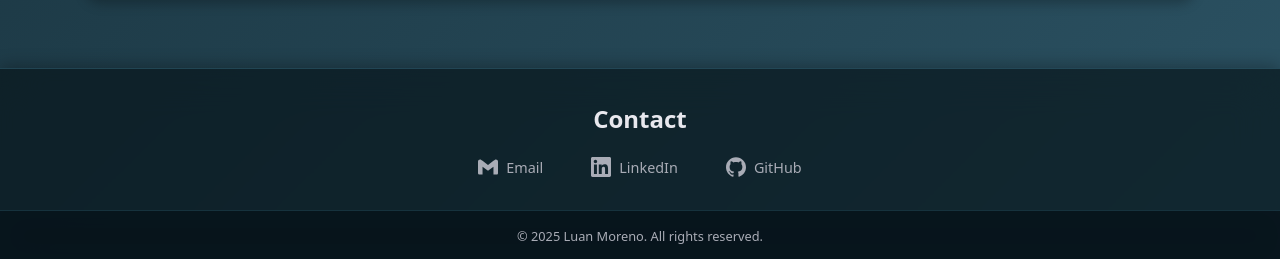
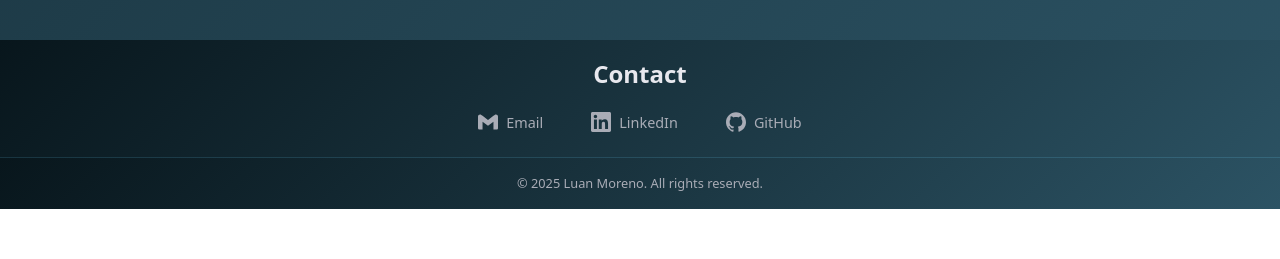
Before and after one commit to LuanMoreno10/portfolio-luan, a React (Vite) app in the folder frontend/: page / in a window 1280 px wide. Shown: the part 2365-2624 px from the top of the page. After the commit the page ends 2574 px from the top, so only its background shows below. Built offline with nearby package versions, Linux system fonts and the light colour scheme.

Commit message:
Footer edit and skills

```diff
--- a/frontend/src/components/Navbar.jsx
+++ b/frontend/src/components/Navbar.jsx
@@ -51,7 +51,7 @@ export default function Navbar() {
     <header className="navbar">
       <div className="container navbar-inner">
         <div className="brand">
-          <span className="logo" /><h3>Luan Moreno</h3>
+          <span className="logo" /><h3> Luan Moreno</h3>
         </div>
         <nav className="nav-links">
           <a href="#about" onClick={(e) => handleSmoothScroll(e, 'about')}>About</a>
--- a/frontend/src/styles.css
+++ b/frontend/src/styles.css
@@ -394,7 +394,7 @@ body{
     margin-top: 1rem;
 }
 
-.skils-icons {
+.skills-icons {
     width: 100%;
     max-width: 800px;
     height: auto;
@@ -422,7 +422,7 @@ body{
     align-items: center;
 }
 
-.cemail-btn, .clinkedin-btn {
+.email-btn, .linkedin-btn {
     border-radius: 50%;
     width: 56px;
     height: 56px;
@@ -435,17 +435,17 @@ body{
     background: none;      /* Remove background */
     box-shadow: none;      /* Remove shadow */
 }
-.cemail-btn:hover {
+.email-btn:hover {
     box-shadow: 0 4px 16px rgba(109,211,251,0.15);
 }
-.clinkedin-btn:hover {
+.linkedin-btn:hover {
     box-shadow: 0 4px 16px rgba(109,211,251,0.15);
 }
 
 /* Enhanced Skills Section */
 .skills-header {
     text-align: center;
-    margin-bottom: 3rem;
+    margin-bottom: 1rem;
 }
 
 .tech-stack {
@@ -501,17 +501,14 @@ body{
 
 /* Professional Footer Styles */
 .footer-container {
-    background: rgba(8, 22, 28, 0.7);
-    backdrop-filter: blur(20px);
-    border-top: 1px solid rgba(109, 211, 251, 0.2);
+    background: linear-gradient(135deg, #08161c 0%, #2c5364 100%);
     margin-top: 3rem;
-    box-shadow: 0 -2px 16px rgba(0, 0, 0, 0.3);
 }
 
 .footer-content {
     max-width: 1150px;
     margin: 0 auto;
-    padding: 2rem 2rem 1.5rem;
+    padding: 1rem 1.5rem;
     display: flex;
     justify-content: center;
     align-items: center;
@@ -574,8 +571,7 @@ body{
 .footer-bottom {
     border-top: 1px solid rgba(109, 211, 251, 0.15);
     padding: 1rem 2rem;
-    background: rgba(8, 22, 28, 0.9);
-    backdrop-filter: blur(15px);
+    background: linear-gradient(135deg, #08161c 0%, #2c5364 100%);
 }
 
 .footer-bottom-content {
```
Also changed, not shown: frontend/src/components/Contact.jsx (+4 -5 lines), 2 other files (tests, documents, lock files or other folders).
